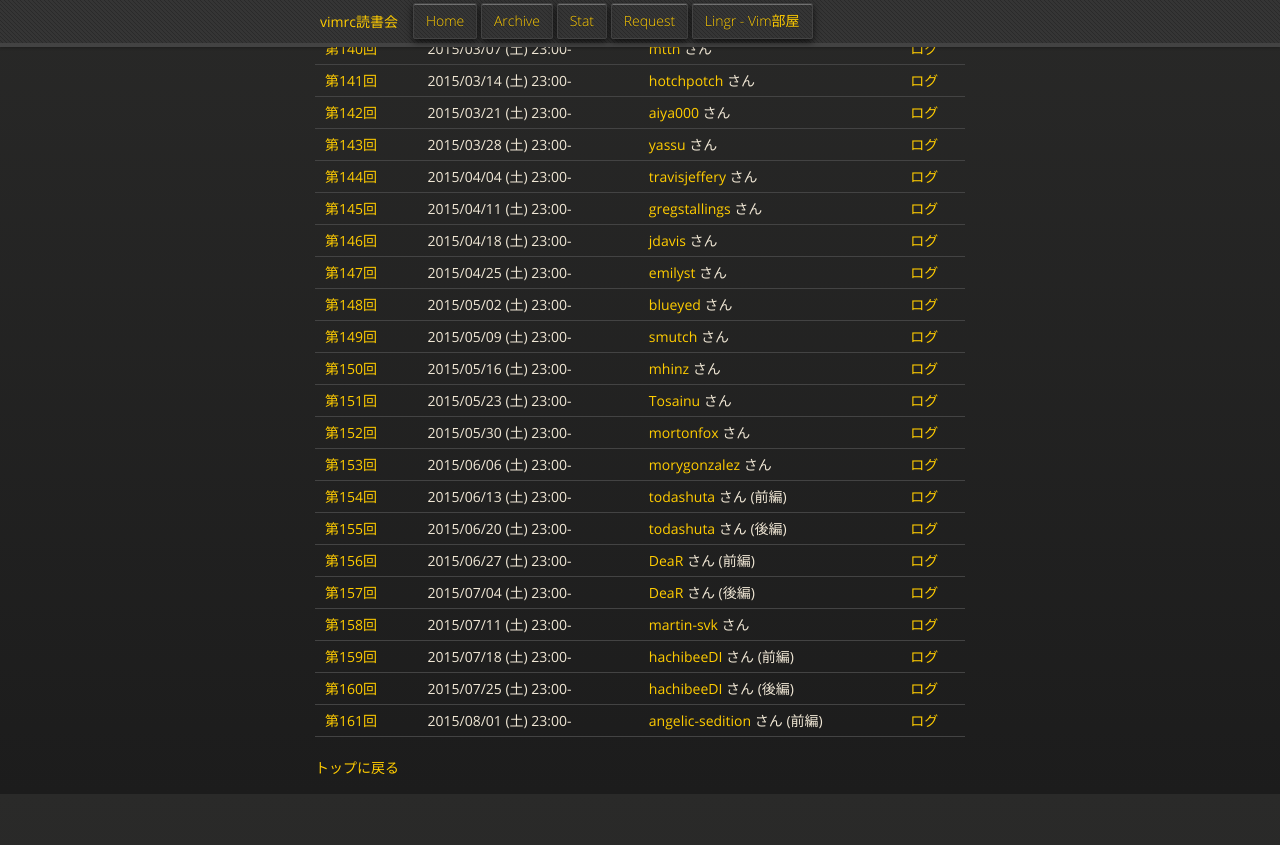
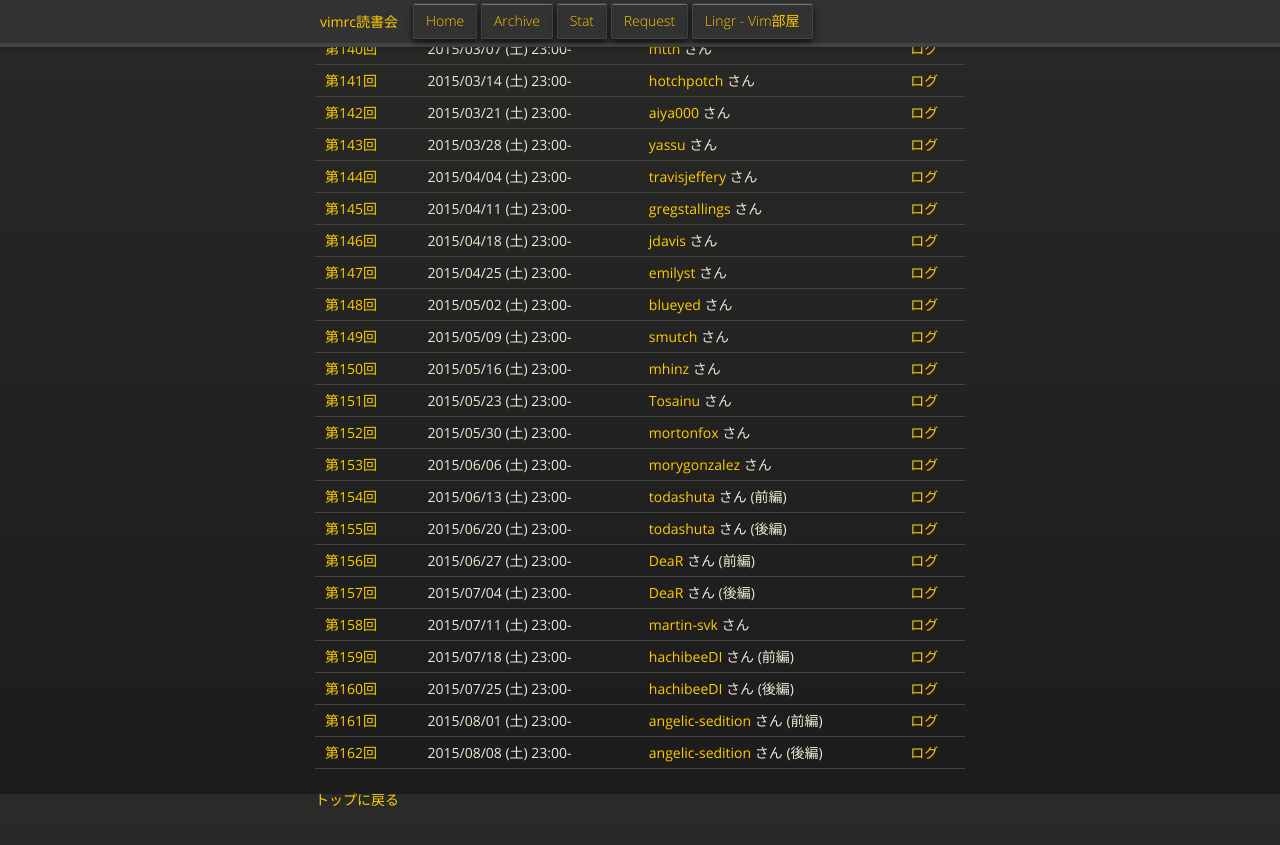
Before and after one commit to vim-jp/reading-vimrc, a Jekyll site: the page built from archive/index.md, in a window 1280 px wide and 900 px high, scrolled down 4606 px. Shown: the top 845 px of the window. Built offline with Jekyll 4.4.1, drawn with Linux system fonts in a browser that asks for light colours; nearby versions of some CDN libraries; Markdown is read by kramdown in place of the engine named in the settings.

Commit message:
第162回分追加

```diff
--- a/_data/archives.yml
+++ b/_data/archives.yml
@@ -4225,3 +4225,28 @@
   - yassu0320
   log: http://lingr.com/room/vim/archives/2015/08/01#message-22244123
   links:
+- id: 162
+  date: 2015-08-08 23:00
+  author:
+    name: angelic-sedition
+    url: https://github.com/angelic-sedition
+  vimrcs:
+  - name: ".vimrc"
+    url: https://github.com/angelic-sedition/dotfiles/blob/5826fb53715b5cd69786e02ab02a4c8c4e34259e/vim/.vimrc
+    raw_url: https://raw.githubusercontent.com/angelic-sedition/dotfiles/5826fb53715b5cd69786e02ab02a4c8c4e34259e/vim/.vimrc
+  part: "後編"
+  other:
+  members:
+  - BABAROT
+  - Kazumin
+  - deris0126
+  - haya14busa
+  - kazuakiM
+  - mattn
+  - s_of_p
+  - thinca
+  - ujihisa
+  - yoshitia
+  - "小4女児"
+  log: http://lingr.com/room/vim/archives/2015/08/08#message-22274710
+  links:
--- a/_data/next.yml
+++ b/_data/next.yml
@@ -1,12 +1,12 @@
 ---
-- id: 162
-  date: 2015-08-08 23:00
+- id: 163
+  date: 2015-08-15 23:00
   author:
-    name: angelic-sedition
-    url: https://github.com/angelic-sedition
+    name: soh335
+    url: https://github.com/soh335
   vimrcs:
-  - url: https://github.com/angelic-sedition/dotfiles/blob/master/vim/.vimrc
+  - url: https://github.com/soh335/dotfiles/blob/master/.vimrc
     name: ".vimrc"
-    hash: 5826fb53715b5cd69786e02ab02a4c8c4e34259e
-  part: 後編
+    hash:
+  part:
   other:
```
Also changed, not shown: archive/162.md (added, +7 -0 lines).
